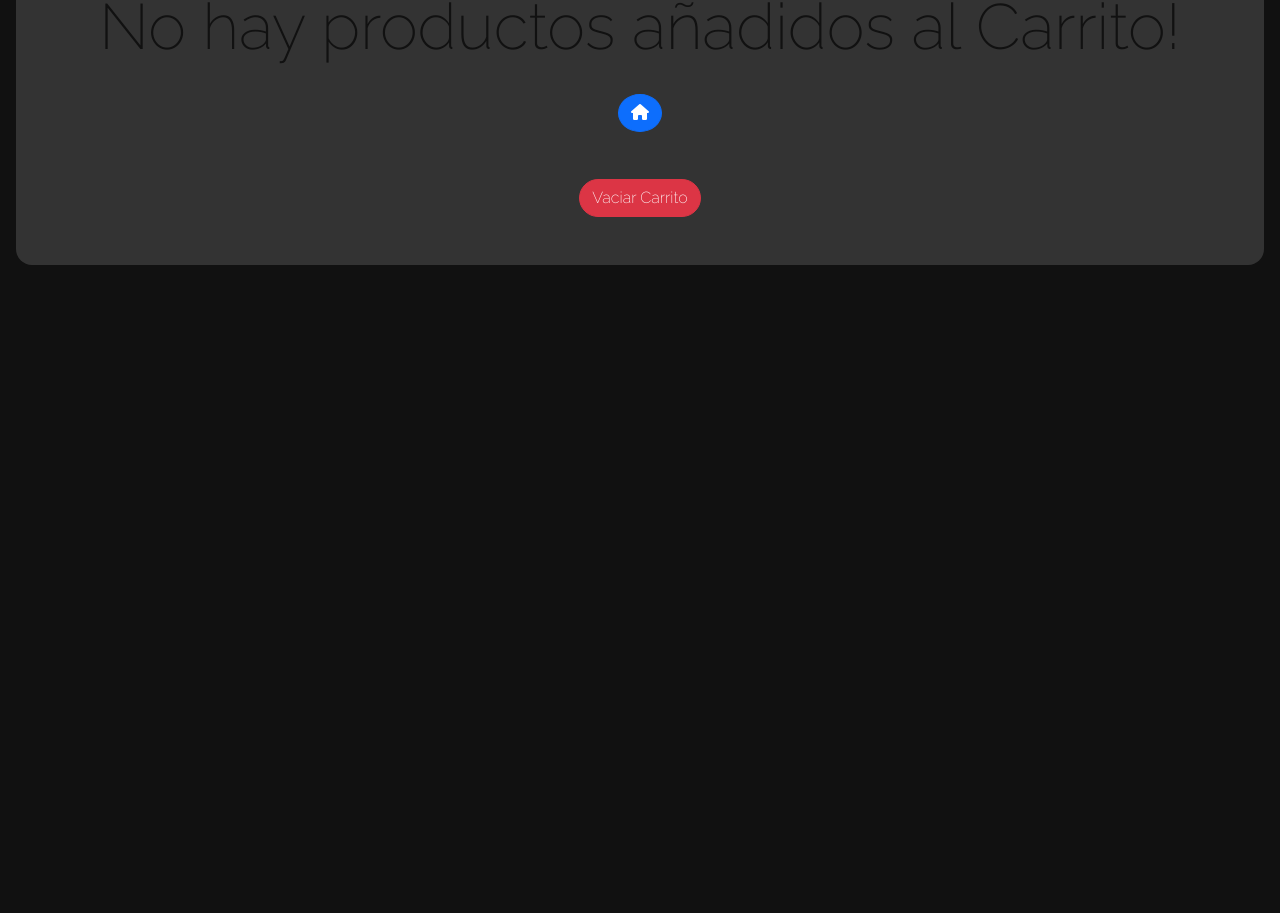
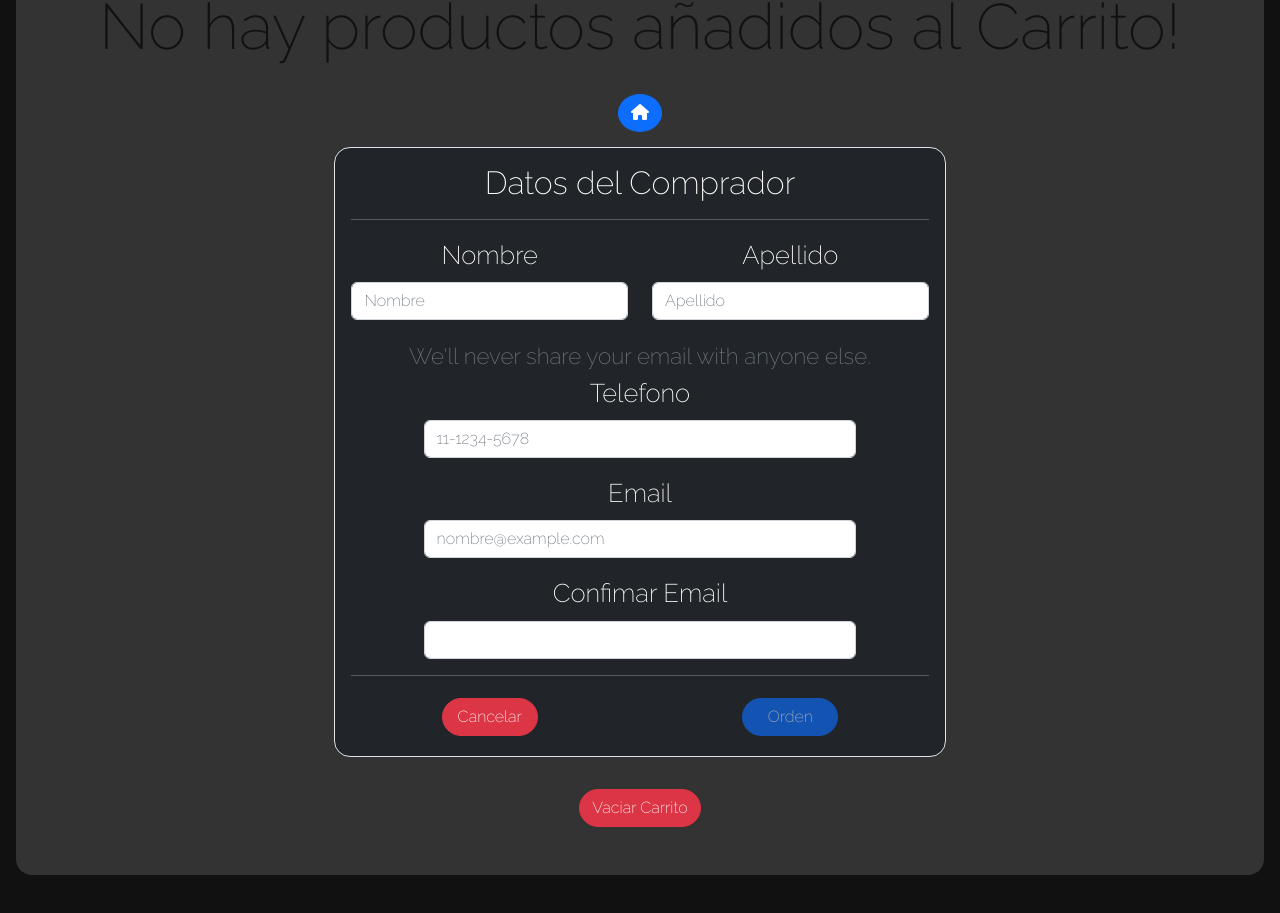
Before and after one commit to VLiras/Entregas-Liras, a React (Vite) app: page /cart in a window 1280 px wide. Shown: the part 361-1274 px from the top of the page. Built offline with nearby package versions, Linux system fonts and the light colour scheme.

Commit message:
setDataForm funcionando

```diff
--- a/src/Components/CartContainer/CartContainer.jsx
+++ b/src/Components/CartContainer/CartContainer.jsx
@@ -1,9 +1,10 @@
 import { addDoc, collection, doc, getFirestore, updateDoc } from "firebase/firestore"
 import { useState } from "react"
-import { Card,Button,Toast } from "react-bootstrap"
+import Card from 'react-bootstrap/Card'
+import Button from 'react-bootstrap/Button'
+import Form from 'react-bootstrap/Form'
 import { Link } from "react-router-dom"
 import { useCartContext } from "../../Context/CartContext"
-// import Order from "../Form/Order"
 import Total from "../Total/Total"
 import NoProduct from "../NoProduct/NoProduct"
 const CartContainer = () => {
@@ -15,35 +16,19 @@ const CartContainer = () => {
         lastName:'',
         phone:'',
         email:''
+        // confirmEmail:''
     })
 
-    // const createOrder = (event) => {
-    //     event.preventDefault()
-    //     const order = {}
-    //     order.buyer = dataForm
-    //     order.item = cartList.map(({id,name,price}) => ({id,name,price})),
-    //     order.total = totalPrice()
-
-    //     const db = getFirestore()
-    //     const queryColection = collection(db,'orders')
-    //     addDoc(queryColection)
-    //     .then(ans => console.log(ans))
-    //     .catch(err => console.log(err))
-    //     .finally(() => {
-    //         cleanCart()
-    //         setDataForm()
-    //     })
     const totalPrice = () =>{
         // cartList.map((price,cant) => price = price*cant)
+        //Establecer el precio total
     }
-
-
 
     const createOrder = (event) => {
         event.preventDefault() // => Evito que refresque
         // Generando una orden
         const order = {}
-        order.buyer = {name:'Federico',phone:'132556356',email:'fede@gmail.com'}
+        order.buyer = dataForm
         order.item = cartList.map(({id,make,model,price}) => ({id,make,model,price})),
         order.total = totalPrice()
         console.log(order)
@@ -51,33 +36,26 @@ const CartContainer = () => {
         // Insertar una orden
         const db = getFirestore()
         const getCollection = collection(db,'Orders') // => No existe
-        // addDoc(getCollection,order) // => Coloco el objeto que quiero añadir (en addDoc)
-        // .then(ans => console.log(ans))
-        // .catch(err => console.error(err))
-        // .finally(()=>{})
+        addDoc(getCollection,order) // => Coloco el objeto que quiero añadir (en addDoc)
+        .then(ans => console.log(ans))
+        .catch(err => console.error(err))
+        .finally(() => {
+            cleanCart()
+            setDataForm()
+        })
 
+        //Aqui va Actualizar un producto
+    }
 
-        //Actualizar un documento en firestore
+    // Funcion para detectar los cambios de mi formulario =>
+    const handleChange = (event) => {
+        setDataForm({ // => Declaro el cambio de estado para modificar el valor de los inputs al cambiar el estado
+            ...dataForm,
+            [event.target.name]:event.target.value // => Le aplico una prop dinamica
+        })
+    }
+    console.log(dataForm)
 
-        // const getDoc = doc(db,'Products','pKNZX9Cb0baLp89tV1Rz')
-        // updateDoc(getDoc,{
-        //     stock: 30  // => Especifico los campos que quiero modificar
-        //     // isActive:true
-        // })
-        // .then(() => console.log('Producto Actualizado'))
-
-
-
-    }
-    // Funcion para detectar los cambios de mi formulario =>
-    const handleOnChange = (event) => {
-        // setDataForm({
-        //     ...dataForm,
-        //     [e.target.name]:e.target.value
-        // })
-        console.log(event.target.name) // => Muestra el name de los inputs
-        console.log(event.target.value) // => Captura el valor de los inputs
-    }
     console.log(cartList)
 
     return(
@@ -115,7 +93,48 @@ const CartContainer = () => {
                     </div>
                 ))
             }
-                {/* <div className="d-none"><Order/></div> */}
+                <div style={{fontSize:'2vw'}} className="order border rounded-4 bg-dark p-3 w-50 center">
+                <Form onSubmit={createOrder}>
+                    <h2>Datos del Comprador</h2><hr />
+                    <div className="row">
+                        <Form.Group className="mb-3 col-6" controlId="formName">
+                            <Form.Label>Nombre</Form.Label>
+                            <Form.Control type="text" name="name" onChange={handleChange} value={dataForm.name} placeholder="Nombre" required />
+                        </Form.Group>
+                        <Form.Group className="mb-3 col-6" controlId="formLastName">
+                            <Form.Label>Apellido</Form.Label>
+                            <Form.Control type="text" name="lastName" onChange={handleChange} value={dataForm.lastName} placeholder="Apellido" required />
+                        </Form.Group>
+                        <Form.Text className="text-muted col-12">
+                            We'll never share your email with anyone else.
+                        </Form.Text>
+                    </div>
+                    <Form.Group className="mb-3" controlId="formPassword">
+                        <Form.Label>Telefono</Form.Label>
+                        <Form.Control type="tel" name="phone" onChange={handleChange} value={dataForm.phone} className="w-75 center" placeholder="11-1234-5678" required/>
+                    </Form.Group>
+                    <Form.Group className="mb-3" controlId="formEmail">
+                        <Form.Label>Email</Form.Label>
+                        <Form.Control type="email" name="email" onChange={handleChange} value={dataForm.email} className="w-75 center" placeholder="nombre@example.com" required/>
+                    </Form.Group>
+                    <Form.Group className="mb-3" controlId="confirmEmail">
+                        <Form.Label>Confimar Email</Form.Label>
+                        <Form.Control type="text" name="confirmEmail" className="w-75 center" required/>
+                    </Form.Group><hr/>
+                    <div className="formFooter row">
+                        <div className="col-6 p-1">
+                            <Button style={{fontSize:'1rem',width:'6rem'}} variant="danger" type="submit" className="rounded-pill">
+                            Cancelar
+                            </Button>
+                        </div>
+                        <div className="col-6 p-1">
+                            <Button style={{fontSize:'1rem',width:'6rem'}} variant="primary" onClick={() => createOrder()} type="submit" className="rounded-pill disabled">
+                             Orden
+                            </Button>
+                        </div>
+                    </div>
+                </Form>
+            </div>
                 <div className="footer col-12">
                     <div style={{height:'6vw'}} className="center p-3 mt-3">
                         <button style={{margin:'0 3%'}} type="button" className="btn btn-danger rounded-pill" onClick={cleanCart}>Vaciar Carrito</button>
```
Also changed, not shown: Clases/Clase 13/clase13.jsx (added, +32 -0 lines), src/Components/Form/Order.jsx (deleted, +0 -51 lines).
